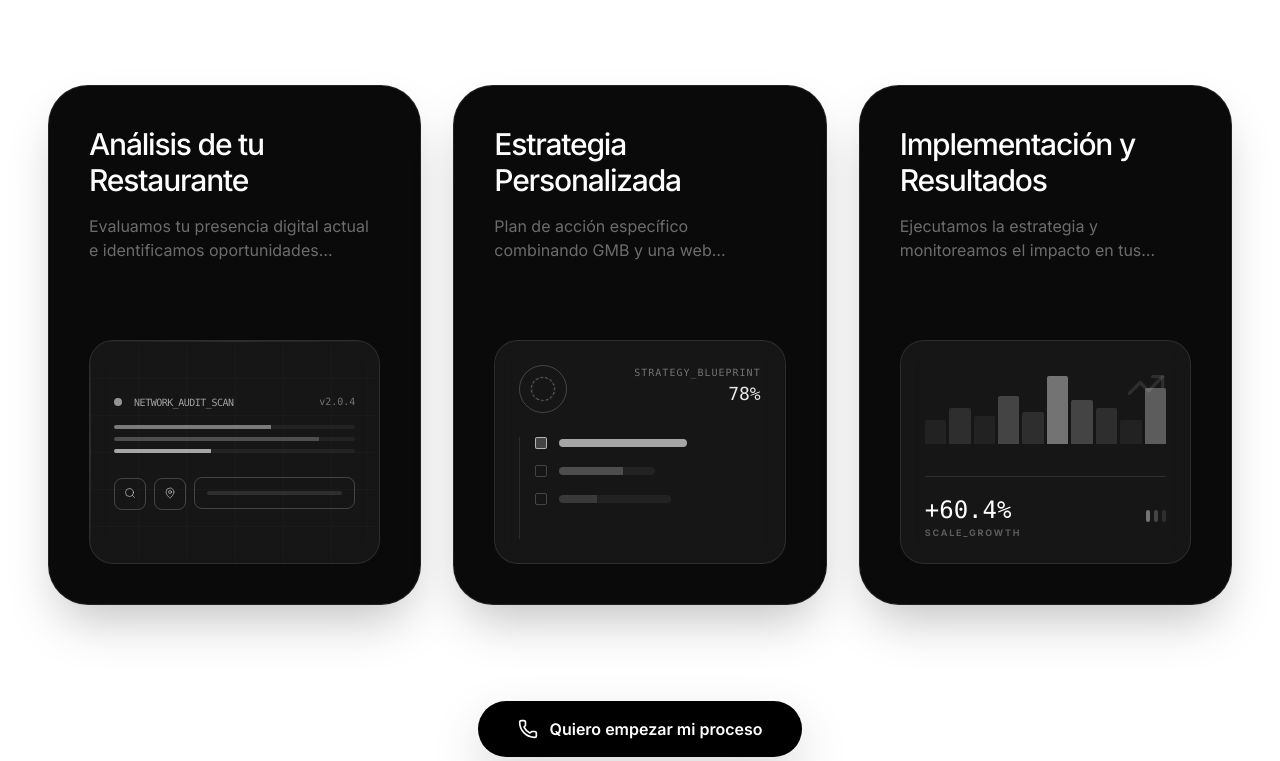
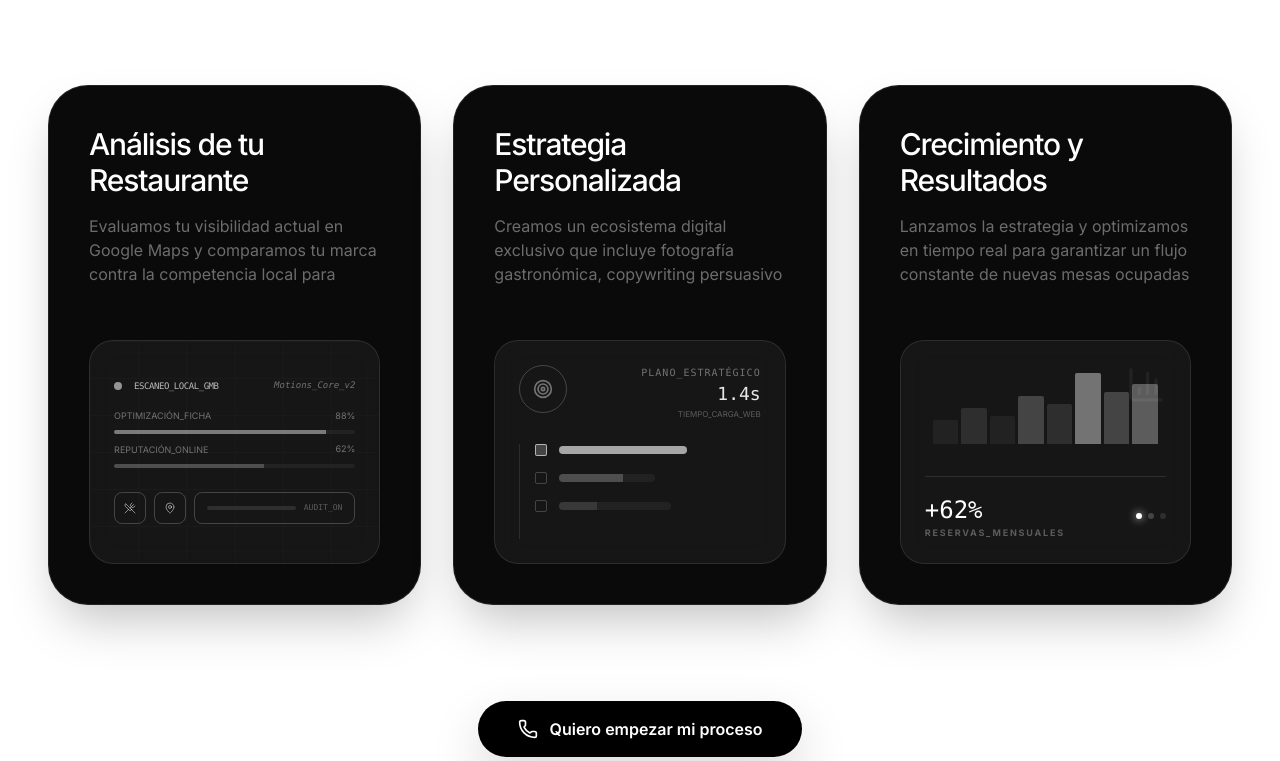
Before and after one commit to motionsmanagement/Motions, a React (Vite) app: page / in a window 1280 px wide. Shown: the part 2213-2974 px from the top of the page. Built offline with nearby package versions, Linux system fonts and the light colour scheme.

Commit message:
refactor: translate process graphics to Spanish and enforce 3-line text structure

```diff
--- a/components/HowItWorks.tsx
+++ b/components/HowItWorks.tsx
@@ -1,5 +1,5 @@
 import React from 'react';
-import { Phone, TrendingUp, Search, MapPin, Globe, ArrowRight } from 'lucide-react';
+import { Phone, TrendingUp, Search, MapPin, Monitor, ArrowRight, UtensilsCrossed, BarChart3, Target } from 'lucide-react';
 
 const HowItWorks: React.FC = () => {
   return (
@@ -8,7 +8,7 @@ const HowItWorks: React.FC = () => {
         {/* Header Section */}
         <div className="text-center mb-20">
           <div className="inline-flex items-center bg-[#f3f4f1] px-4 py-1.5 rounded-full mb-6">
-            <span className="text-[10px] font-bold text-gray-600 uppercase tracking-widest">Metodología</span>
+            <span className="text-[10px] font-bold text-gray-600 uppercase tracking-widest">Metodología Especializada</span>
           </div>
           <h2 className="text-4xl md:text-6xl font-medium tracking-tight text-black leading-[1.1]">
             Nuestro Proceso para<br />
@@ -24,16 +24,14 @@ const HowItWorks: React.FC = () => {
               <h3 className="text-2xl md:text-3xl font-medium text-white leading-tight mb-4">
                 Análisis de tu Restaurante
               </h3>
-              <p className="text-white/40 text-sm md:text-base leading-relaxed line-clamp-2">
-                Evaluamos tu presencia digital actual e identificamos oportunidades críticas.
+              <p className="text-white/40 text-sm md:text-base leading-relaxed h-[4.5rem] overflow-hidden">
+                Evaluamos tu visibilidad actual en Google Maps y comparamos tu marca contra la competencia local para detectar fugas de clientes.
               </p>
             </div>
 
-            {/* Visualization: Intricate Minimalist Scanner */}
+            {/* Visualization: Intricate Minimalist Restaurant Scanner */}
             <div className="mt-auto relative bg-white/5 rounded-3xl p-6 border border-white/10 backdrop-blur-md h-56 flex flex-col justify-center overflow-hidden">
               <div className="absolute inset-0 opacity-10">
-                <div className="absolute inset-x-0 top-0 h-px bg-gradient-to-r from-transparent via-white to-transparent"></div>
-                <div className="absolute inset-y-0 left-0 w-px bg-gradient-to-b from-transparent via-white to-transparent"></div>
                 <div className="grid grid-cols-6 grid-rows-6 w-full h-full">
                   {[...Array(36)].map((_, i) => (
                     <div key={i} className="border-t border-l border-white/20"></div>
@@ -45,30 +43,36 @@ const HowItWorks: React.FC = () => {
                 <div className="flex items-center justify-between">
                   <div className="flex items-center gap-3">
                     <div className="w-2 h-2 rounded-full bg-white animate-pulse"></div>
-                    <span className="text-[10px] font-mono text-white/60 tracking-tighter">NETWORK_AUDIT_SCAN</span>
+                    <span className="text-[9px] font-mono text-white/70 tracking-tighter">ESCANEO_LOCAL_GMB</span>
                   </div>
-                  <span className="text-[10px] font-mono text-white/40">v2.0.4</span>
+                  <span className="text-[9px] font-mono text-white/40 italic">Motions_Core_v2</span>
                 </div>
                 <div className="space-y-2">
-                  <div className="h-1 w-full bg-white/5 rounded-full overflow-hidden">
-                    <div className="h-full w-[65%] bg-white/40"></div>
+                  <div className="flex justify-between text-[9px] text-white/40 mb-1">
+                    <span>OPTIMIZACIÓN_FICHA</span>
+                    <span>88%</span>
                   </div>
                   <div className="h-1 w-full bg-white/5 rounded-full overflow-hidden">
-                    <div className="h-full w-[85%] bg-white/20"></div>
+                    <div className="h-full w-[88%] bg-white/40"></div>
+                  </div>
+                  <div className="flex justify-between text-[9px] text-white/40 mb-1">
+                    <span>REPUTACIÓN_ONLINE</span>
+                    <span>62%</span>
                   </div>
                   <div className="h-1 w-full bg-white/5 rounded-full overflow-hidden">
-                    <div className="h-full w-[40%] bg-white/60"></div>
+                    <div className="h-full w-[62%] bg-white/20"></div>
                   </div>
                 </div>
                 <div className="flex gap-2 pt-2">
                   <div className="w-8 h-8 rounded-lg border border-white/20 flex items-center justify-center">
-                    <Search className="w-3 h-3 text-white/50" />
+                    <UtensilsCrossed className="w-3 h-3 text-white/50" />
                   </div>
                   <div className="w-8 h-8 rounded-lg border border-white/20 flex items-center justify-center">
                     <MapPin className="w-3 h-3 text-white/50" />
                   </div>
-                  <div className="flex-1 rounded-lg border border-white/20 flex items-center px-3">
+                  <div className="flex-1 rounded-lg border border-white/20 flex items-center px-3 gap-2">
                     <div className="w-full h-1 bg-white/10 rounded-full"></div>
+                    <span className="text-[8px] text-white/30 font-mono">AUDIT_ON</span>
                   </div>
                 </div>
               </div>
@@ -81,20 +85,21 @@ const HowItWorks: React.FC = () => {
               <h3 className="text-2xl md:text-3xl font-medium text-white leading-tight mb-4">
                 Estrategia Personalizada
               </h3>
-              <p className="text-white/40 text-sm md:text-base leading-relaxed line-clamp-2">
-                Plan de acción específico combinando GMB y una web optimizada.
+              <p className="text-white/40 text-sm md:text-base leading-relaxed h-[4.5rem] overflow-hidden">
+                Creamos un ecosistema digital exclusivo que incluye fotografía gastronómica, copywriting persuasivo y una web enfocada en reservas.
               </p>
             </div>
 
-            {/* Visualization: Intricate Minimalist Blueprint */}
+            {/* Visualization: Strategy/Layout Blueprint */}
             <div className="mt-auto relative bg-white/5 rounded-3xl p-6 border border-white/10 backdrop-blur-md h-56 flex flex-col overflow-hidden">
               <div className="flex justify-between items-start mb-6">
                 <div className="w-12 h-12 rounded-full border border-white/20 flex items-center justify-center">
-                  <div className="w-6 h-6 rounded-full border border-dashed border-white/40 animate-spin-slow"></div>
+                  <Target className="w-5 h-5 text-white/40" />
                 </div>
                 <div className="text-right">
-                  <div className="text-[10px] font-mono text-white/40 uppercase tracking-widest">Strategy_Blueprint</div>
-                  <div className="text-lg font-mono text-white/90 tabular-nums">78%</div>
+                  <div className="text-[10px] font-mono text-white/40 uppercase tracking-widest">PLANO_ESTRATÉGICO</div>
+                  <div className="text-lg font-mono text-white/90 tabular-nums">1.4s</div>
+                  <div className="text-[8px] text-white/30 truncate">TIEMPO_CARGA_WEB</div>
                 </div>
               </div>
 
@@ -128,41 +133,39 @@ const HowItWorks: React.FC = () => {
           <div className="group relative bg-[#0A0A0A] rounded-[2.5rem] p-8 md:p-10 flex flex-col min-h-[520px] transition-all duration-500 hover:scale-[1.02] border border-white/10 shadow-2xl overflow-hidden">
             <div className="relative z-10 mb-8">
               <h3 className="text-2xl md:text-3xl font-medium text-white leading-tight mb-4">
-                Implementación y Resultados
+                Crecimiento y Resultados
               </h3>
-              <p className="text-white/40 text-sm md:text-base leading-relaxed line-clamp-2">
-                Ejecutamos la estrategia y monitoreamos el impacto en tus reservas reales.
+              <p className="text-white/40 text-sm md:text-base leading-relaxed h-[4.5rem] overflow-hidden">
+                Lanzamos la estrategia y optimizamos en tiempo real para garantizar un flujo constante de nuevas mesas ocupadas y facturación.
               </p>
             </div>
 
-            {/* Visualization: Intricate Minimalist Data */}
+            {/* Visualization: Intricate Data Dashboard */}
             <div className="mt-auto relative bg-white/5 rounded-3xl p-6 border border-white/10 backdrop-blur-md h-56 flex flex-col justify-end overflow-hidden">
               <div className="absolute top-6 right-6">
-                <TrendingUp className="w-10 h-10 text-white/10" />
+                <BarChart3 className="w-10 h-10 text-white/5" />
               </div>
 
-              <div className="flex items-end gap-[3px] h-20 mb-8">
+              <div className="flex items-end gap-[3px] h-20 mb-8 px-2">
                 <div className="w-full bg-white/5 rounded-t-sm h-[30%]"></div>
                 <div className="w-full bg-white/10 rounded-t-sm h-[45%]"></div>
                 <div className="w-full bg-white/5 rounded-t-sm h-[35%]"></div>
                 <div className="w-full bg-white/20 rounded-t-sm h-[60%]"></div>
-                <div className="w-full bg-white/10 rounded-t-sm h-[40%]"></div>
-                <div className="w-full bg-white/40 rounded-t-sm h-[85%] group-hover:bg-white/60 transition-colors"></div>
-                <div className="w-full bg-white/20 rounded-t-sm h-[55%]"></div>
-                <div className="w-full bg-white/10 rounded-t-sm h-[45%]"></div>
-                <div className="w-full bg-white/5 rounded-t-sm h-[30%]"></div>
-                <div className="w-full bg-white/30 rounded-t-sm h-[70%]"></div>
+                <div className="w-full bg-white/10 rounded-t-sm h-[50%]"></div>
+                <div className="w-full bg-white/40 rounded-t-sm h-[90%] group-hover:bg-white/60 transition-colors"></div>
+                <div className="w-full bg-white/20 rounded-t-sm h-[65%]"></div>
+                <div className="w-full bg-white/30 rounded-t-sm h-[75%]"></div>
               </div>
 
               <div className="flex items-center justify-between border-t border-white/10 pt-4">
                 <div>
-                  <div className="text-2xl font-mono text-white">+60.4%</div>
-                  <div className="text-[9px] font-bold text-white/30 uppercase tracking-[0.2em]">Scale_Growth</div>
+                  <div className="text-2xl font-mono text-white">+62%</div>
+                  <div className="text-[9px] font-bold text-white/30 uppercase tracking-[0.2em]">RESERVAS_MENSUALES</div>
                 </div>
-                <div className="flex gap-1">
-                  <div className="w-1 h-3 bg-white/40 rounded-full"></div>
-                  <div className="w-1 h-3 bg-white/20 rounded-full"></div>
-                  <div className="w-1 h-3 bg-white/10 rounded-full"></div>
+                <div className="flex gap-1.5">
+                  <div className="w-1.5 h-1.5 rounded-full bg-white shadow-[0_0_8px_white]"></div>
+                  <div className="w-1.5 h-1.5 rounded-full bg-white/20"></div>
+                  <div className="w-1.5 h-1.5 rounded-full bg-white/10"></div>
                 </div>
               </div>
             </div>
```
